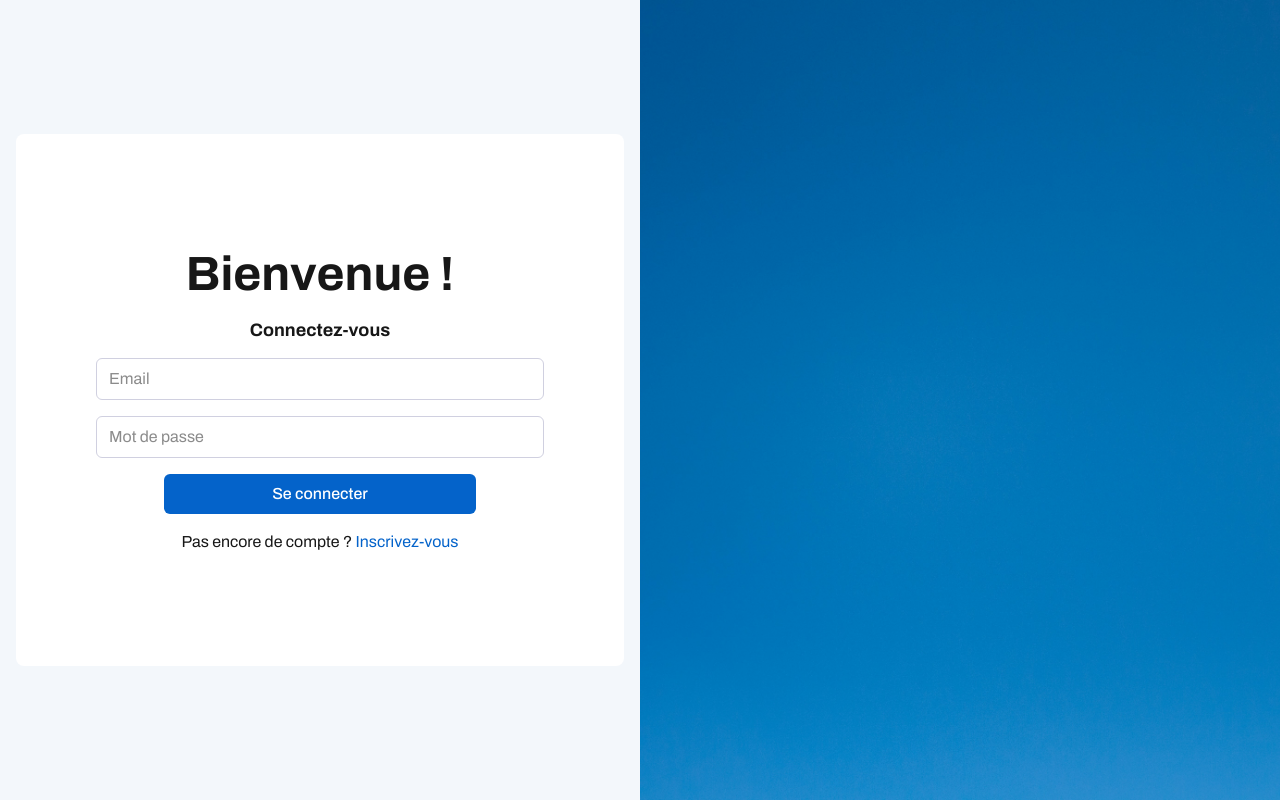
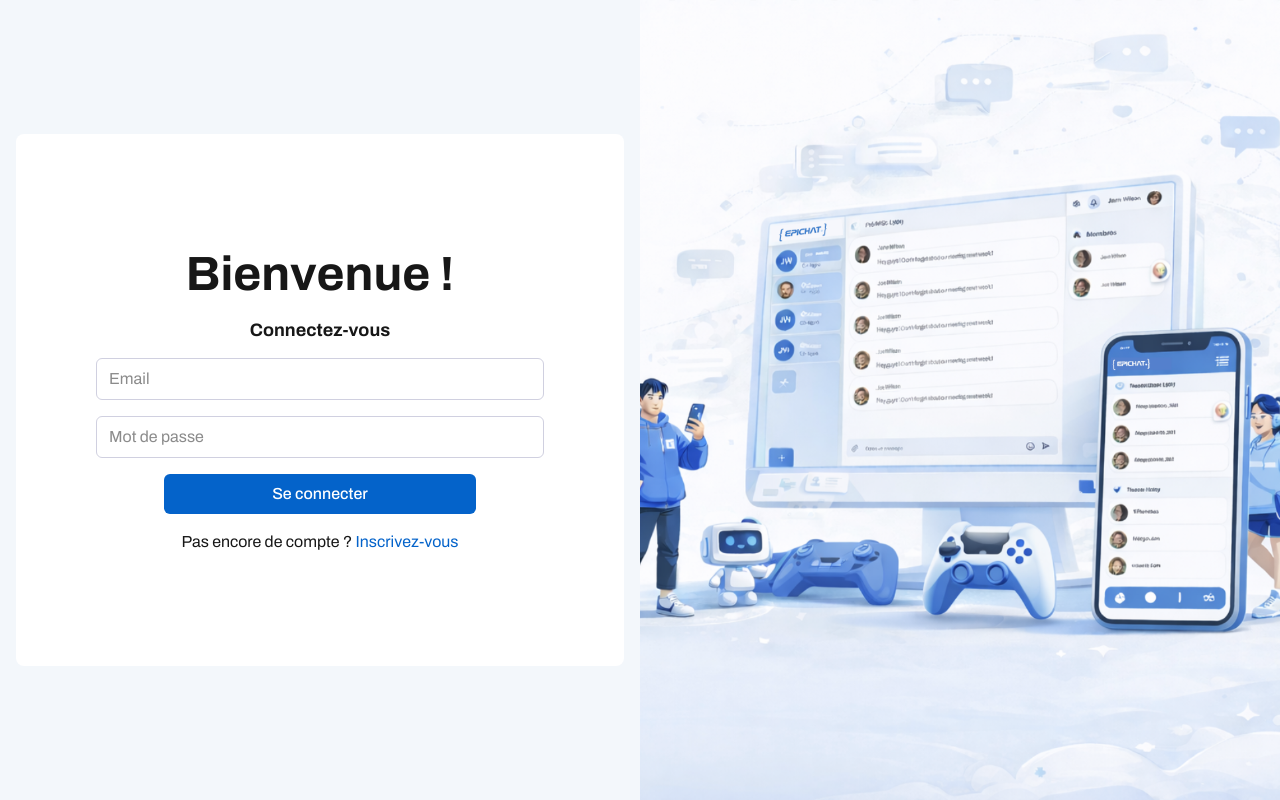
Before and after one commit to nadir-ammisaid/EPICHAT, a Next.js app in the folder frontend/: page /login in a window 1280 px wide. Built offline with nearby package versions, Linux system fonts and the light colour scheme.

Commit message:
ui(login/register): update side image

```diff
--- a/frontend/src/app/(auth)/login/page.tsx
+++ b/frontend/src/app/(auth)/login/page.tsx
@@ -10,11 +10,12 @@ export default function LoginPage() {
                 </div>
             </div>
             <Image
-                src="/images/blue.jpg"
-                alt="Epichat"
+                src="/login.png"
+                alt="Illustration de connexion"
                 width={1920}
                 height={1080}
                 className="object-cover w-full h-full md:order-2"
+                priority={true}
             />
         </div>
     );
--- a/frontend/src/app/(auth)/register/page.tsx
+++ b/frontend/src/app/(auth)/register/page.tsx
@@ -10,11 +10,12 @@ export default function RegisterPage() {
                 </div>
             </div>
             <Image
-                src="/images/blue.jpg"
-                alt="Epichat"
+                src="/login.png"
+                alt="Illustration de connexion"
                 width={1920}
                 height={1080}
                 className="object-cover w-full h-full md:order-2"
+                priority={true}
             />
         </div>
     );
--- a/frontend/src/components/layout/ChatSection.tsx
+++ b/frontend/src/components/layout/ChatSection.tsx
@@ -634,7 +634,7 @@ function cancelEditing() {
             <input
               ref={inputRef}
               className="flex-1 rounded border border-border bg-background px-3 py-2 text-sm"
-              placeholder="Write a message…"
+              placeholder="Écrire un message..."
               value={text}
               onChange={(e) => handleTypingChange(e.target.value)}
               onKeyDown={(e) => {
@@ -672,7 +672,7 @@ function cancelEditing() {
               onClick={handleSend}
               disabled={sending || !text.trim()}
             >
-              Send
+              Envoyer
             </button>
           </div>
         </div>
```
Also changed, not shown: frontend/public/login.png (added).
